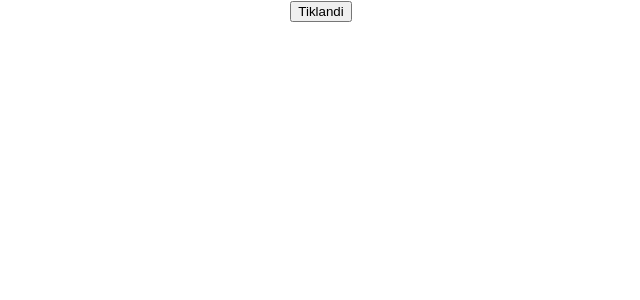
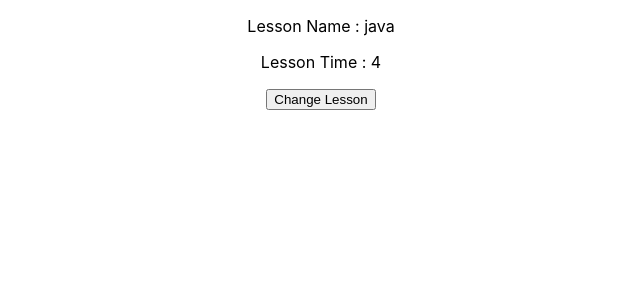
Before and after one commit to MAT-IT/first-react, a React (Create React App) app: page / in a window 1280 px wide. Shown: the top 300 px of the page, without its empty margins (319-959 px from the left). Built offline with nearby package versions, Linux system fonts and the light colour scheme.

Commit message:
added bind metod

```diff
--- a/src/App.js
+++ b/src/App.js
@@ -1,6 +1,8 @@
 
 
 import './App.css';
+import BindMetod from './COMPONENTS/BindMetod';
+
 import Formm from './COMPONENTS/Form';
 import FunctionEventHandling from './COMPONENTS/FunctionEventHandling';
 import IdPropsDrilling from './COMPONENTS/IdPropsDrilling';
@@ -13,7 +15,8 @@ import Tema from './COMPONENTS/TemaSetState';
 function App() {
   return (
     <div className="App">
-      <FunctionEventHandling/>
+       <BindMetod/>
+      {/* <FunctionEventHandling/> */}
       {/* <Sayac/> */}
       {/* <Tema/>
       <State />
--- /dev/null
+++ b/src/COMPONENTS/BindMetod.js
@@ -0,0 +1,30 @@
+import React, { Component } from 'react'
+
+export default class BindMetod extends Component {
+    constructor(props){
+        super(props)
+        this.changeLesson=this.changeLesson.bind(this)
+        this.state={
+            name :" java",
+            time : "4"
+
+        }
+    }
+
+    changeLesson(){
+        this.setState({
+            name : "react",
+            time : "5"
+        })
+    }
+
+    render() {
+        return (
+            <div>
+                <p>Lesson Name : {this.state.name}</p>
+                <p>Lesson Time : {this.state.time}</p>
+                <button onClick={this.changeLesson}>Change Lesson</button>
+            </div>
+        )
+    }
+}
```
